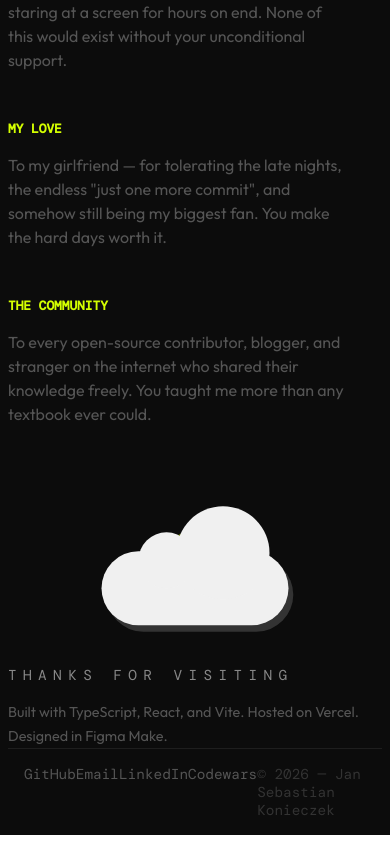
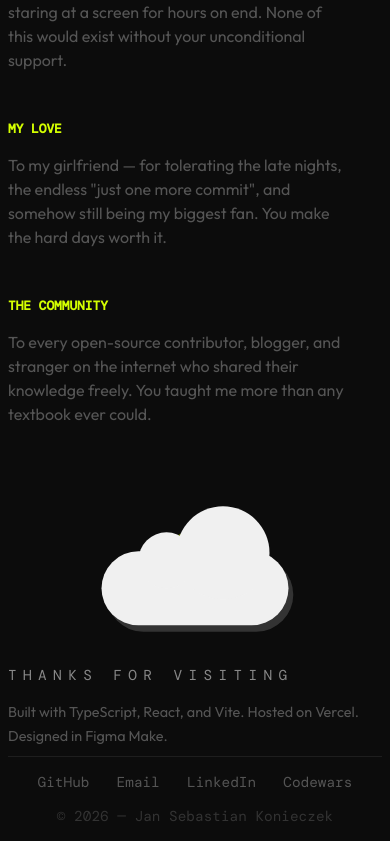
Before and after one commit to koleks92/portfolio, a React (Vite) app: page / in a window 390 px wide. Shown: the part 3336-4177 px from the top of the page. Built offline with nearby package versions, Linux system fonts and the light colour scheme; a web font is replaced by a local one.

Commit message:
feat: MediaQueries

```diff
--- a/src/components/Footer/Footer.module.css
+++ b/src/components/Footer/Footer.module.css
@@ -7,7 +7,7 @@
 
 .gratitudesContainer {
   display: grid;
-  grid-template-columns: repeat(auto-fit, minmax(20rem, 1fr));
+  grid-template-columns: repeat(3, 1fr);
   gap: 1rem;
 }
 
@@ -52,17 +52,41 @@
 .thanksText {
   font-size: 0.9rem;
   line-height: 1.5rem;
+  margin-bottom: 0.5rem;
 }
 
 .socialContainer {
-  display: flex;
+  display: grid;
+  width: 100%;
+  grid-template-columns: 1fr 1fr;
   justify-content: space-between;
   border-top: 1px solid var(--border);
   padding: 1rem 1rem;
   font-size: 0.9rem;
 }
 
+.socialLinks {
+  display: flex;
+  justify-content: space-around;
+}
+
 .copyrights {
+  justify-self: end;
   font-family: var(--mono);
   color: var(--text-dark);
 }
+
+@media (max-width: 700px) {
+  .gratitudesContainer {
+    grid-template-columns: 1fr;
+  }
+
+  .socialContainer {
+    grid-template-columns: 1fr;
+    gap: 1rem;
+  }
+
+  .copyrights {
+    justify-self: center;
+  }
+}
--- a/src/components/Footer/Footer.tsx
+++ b/src/components/Footer/Footer.tsx
@@ -44,10 +44,12 @@ export default function Footer() {
         </div>
       </section>
       <div className={styles.socialContainer}>
-        <a href="https://www.github.com/koleks92">GitHub</a>
-        <a href="mailto:konieczekjan@gmail.com">Email</a>
-        <a href="https://dk.linkedin.com/in/jan-konieczek">LinkedIn</a>
-        <a href="https://codewars.com/users/koleks92">Codewars</a>
+        <div className={styles.socialLinks}>
+          <a href="https://www.github.com/koleks92">GitHub</a>
+          <a href="mailto:konieczekjan@gmail.com">Email</a>
+          <a href="https://dk.linkedin.com/in/jan-konieczek">LinkedIn</a>
+          <a href="https://codewars.com/users/koleks92">Codewars</a>
+        </div>
         <p className={styles.copyrights}>© 2026 — Jan Sebastian Konieczek</p>
       </div>
     </footer>
```
